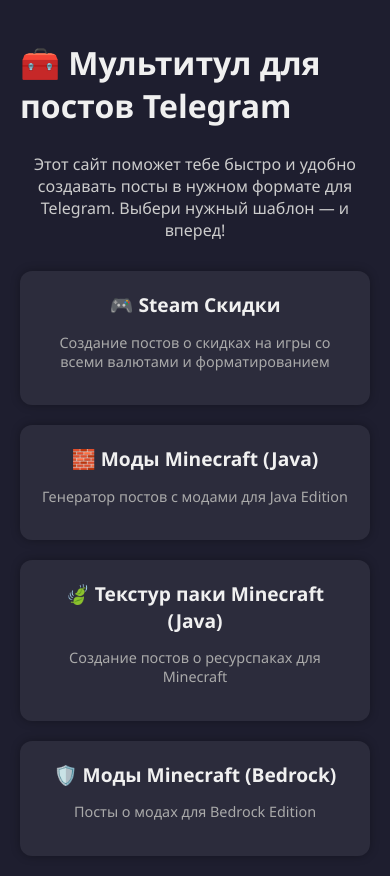
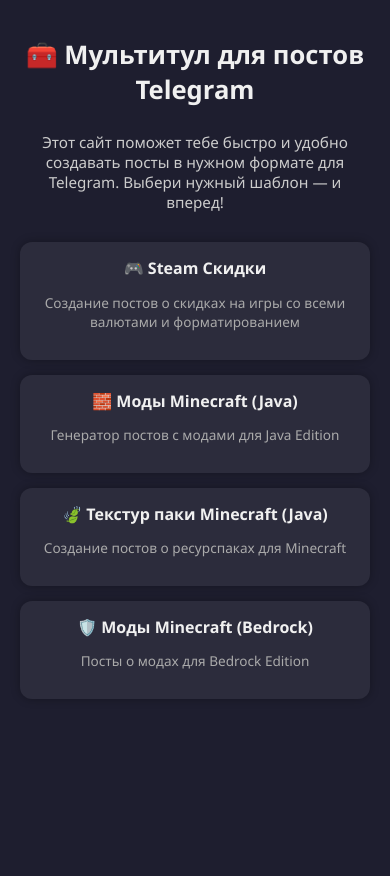
Before and after one commit to darkniten/TelegramPoster, a plain HTML site: page index.html in a window 390 px wide. After the commit the page ends 844 px from the top, so only its background shows below. Drawn offline with Linux system fonts and the light colour scheme.

Commit message:
Update index.html

```diff
--- a/index.html
+++ b/index.html
@@ -8,18 +8,18 @@
     body {
       font-family: 'Segoe UI', sans-serif;
       margin: 0;
-      padding: 0;
+      padding: 20px;
       background-color: #1e1e2f;
       color: #f0f0f0;
       display: flex;
       flex-direction: column;
       align-items: center;
-      padding: 20px;
     }
 
     h1 {
       font-size: 2em;
       margin-bottom: 10px;
+      text-align: center;
     }
 
     p.description {
@@ -61,6 +61,34 @@
       font-size: 0.9em;
       color: #aaa;
     }
+
+    @media (max-width: 600px) {
+      h1 {
+        font-size: 1.6em;
+      }
+
+      p.description {
+        font-size: 0.95em;
+        padding: 0 10px;
+      }
+
+      .grid {
+        grid-template-columns: 1fr;
+        gap: 15px;
+      }
+
+      .tool-card {
+        padding: 15px;
+      }
+
+      .tool-card h3 {
+        font-size: 1em;
+      }
+
+      .tool-card p {
+        font-size: 0.85em;
+      }
+    }
   </style>
 </head>
 <body>
```
